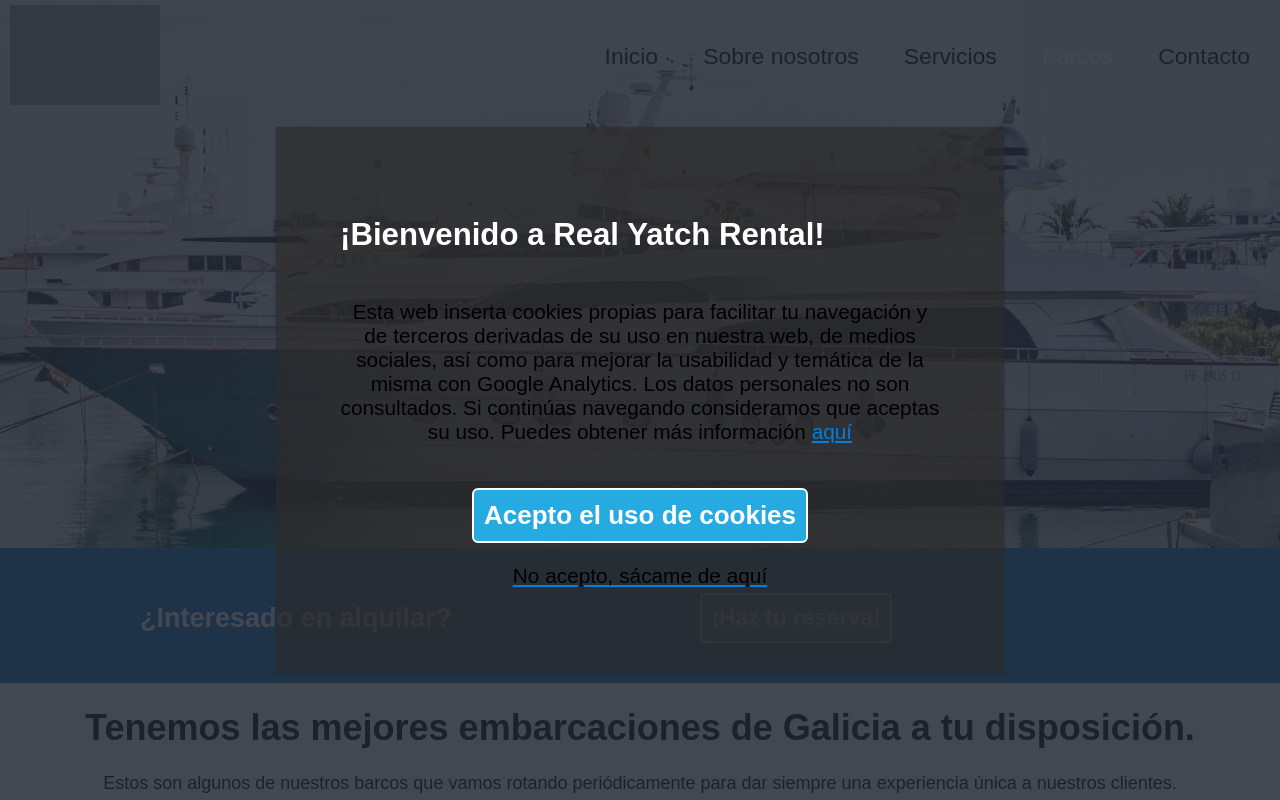
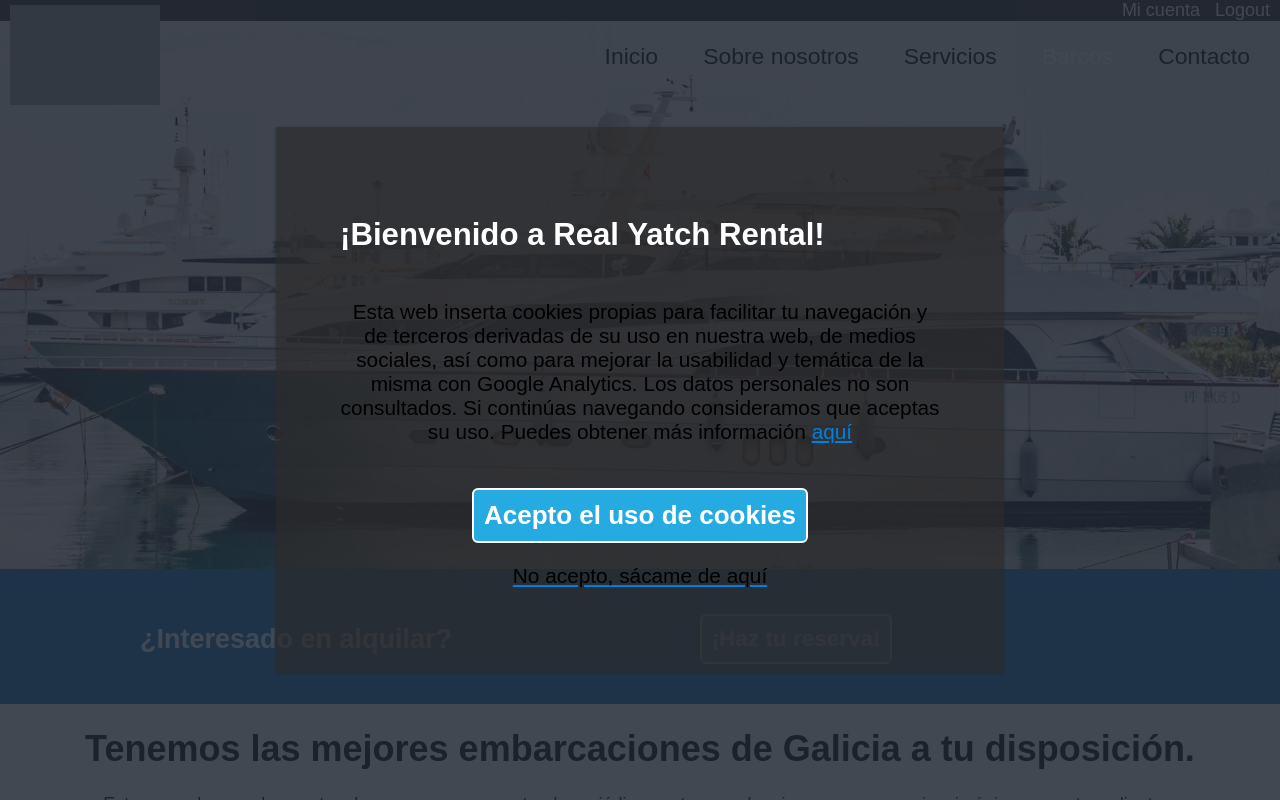
Before and after one commit to thediego48/proyecto-fin-ciclo, a PHP site: page /barcos.php in a window 1280 px wide. Run offline with PHP 8.4, Linux system fonts and the light colour scheme; the visitor is signed in with stand-in values (Sample User, id 1); some libraries are stand-ins or nearby versions; grey boxes are pictures that could not be loaded.

Commit message:
mejora logeo

```diff
--- a/barcos.php
+++ b/barcos.php
@@ -18,6 +18,7 @@
   session_start();
   if (isset($_SESSION['validado']) && $_SESSION['validado'] == true) {
   ?>
+    <div class="banner-logeo"><a href="">Mi cuenta</a> <a href="login.php?logout=1">Logout </a> </div>
     <header>
       <img src="fotos/fotos-barcos/portada-banner-compr.jpg" alt="banner" class="banner" />
       <a href="index.php"><img src="fotos/fotos-global/logo.png" width="150px" height="100px" class="logo" /></a>
--- a/contacto.php
+++ b/contacto.php
@@ -16,6 +16,7 @@
         session_start();
         if (isset($_SESSION['validado']) && $_SESSION['validado'] == true) {
             ?>
+      <div class="banner-logeo"><a href="">Mi cuenta</a> <a href="login.php?logout=1">Logout </a> </div>
       <header>
         <img src="fotos/fotos-contacto/banner-contacto-compr.jpg" alt="banner" class="banner"/>
         <a href="index.php"><img src="fotos/fotos-global/logo.png" width="150px" height="100px" class="logo"/></a>
--- a/css/css-principal.css
+++ b/css/css-principal.css
@@ -486,11 +486,12 @@ footer h2{
 .barras-movil{
   display: none;
 }
-.usuarios{
+.banner-logeo{
   background-color: #262424;
   text-align: right;
 }
-.usuarios a{
+.banner-logeo a{
   color: white;
   padding-right: 10px;
+  text-decoration: none;
 }
--- a/index.php
+++ b/index.php
@@ -15,7 +15,7 @@
         session_start();
         if (isset($_SESSION['validado']) && $_SESSION['validado'] == true) {
             ?>
-    <div class="usuarios"><a href="">Mi cuenta</a> <a href="login.php?logout=1">Logout </a> </div>
+    <div class="banner-logeo"><a href="">Mi cuenta</a> <a href="login.php?logout=1">Logout </a> </div>
       <header>
         <img src="fotos/fotos-index/yate1.jpg" alt="banner" class="banner"/>
         <a href="index.php"><img src="fotos/fotos-global/logo.png" width="150px" height="100px" class="logo"/></a>
--- a/nosotros.php
+++ b/nosotros.php
@@ -16,6 +16,7 @@
         session_start();
         if (isset($_SESSION['validado']) && $_SESSION['validado'] == true) {
             ?>
+      <div class="banner-logeo"><a href="">Mi cuenta</a> <a href="login.php?logout=1">Logout </a> </div>
       <header>
         <img src="fotos/fotos-nosotros/crew-compr-banner.jpg" alt="banner" class="banner"/>
         <a href="index.php"><img src="fotos/fotos-global/logo.png" width="150px" height="100px" class="logo"/></a>
--- a/servicios.php
+++ b/servicios.php
@@ -17,6 +17,7 @@
         session_start();
         if (isset($_SESSION['validado']) && $_SESSION['validado'] == true) {
             ?>
+      <div class="banner-logeo"><a href="">Mi cuenta</a> <a href="login.php?logout=1">Logout </a> </div>
       <header>
         <img src="fotos/fotos-servicios/velero-banner-compr.jpg" alt="banner" class="banner"/>
         <a href="index.php"><img src="fotos/fotos-global/logo.png" width="150px" height="100px" class="logo"/></a>
```
